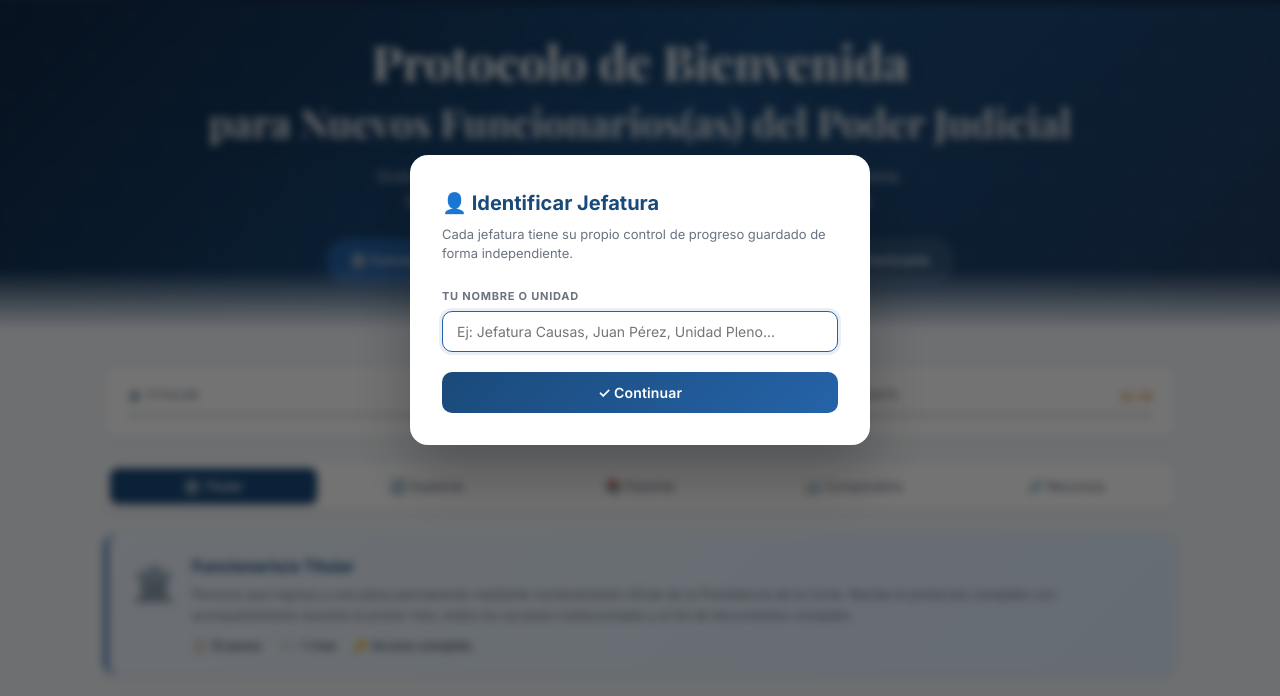
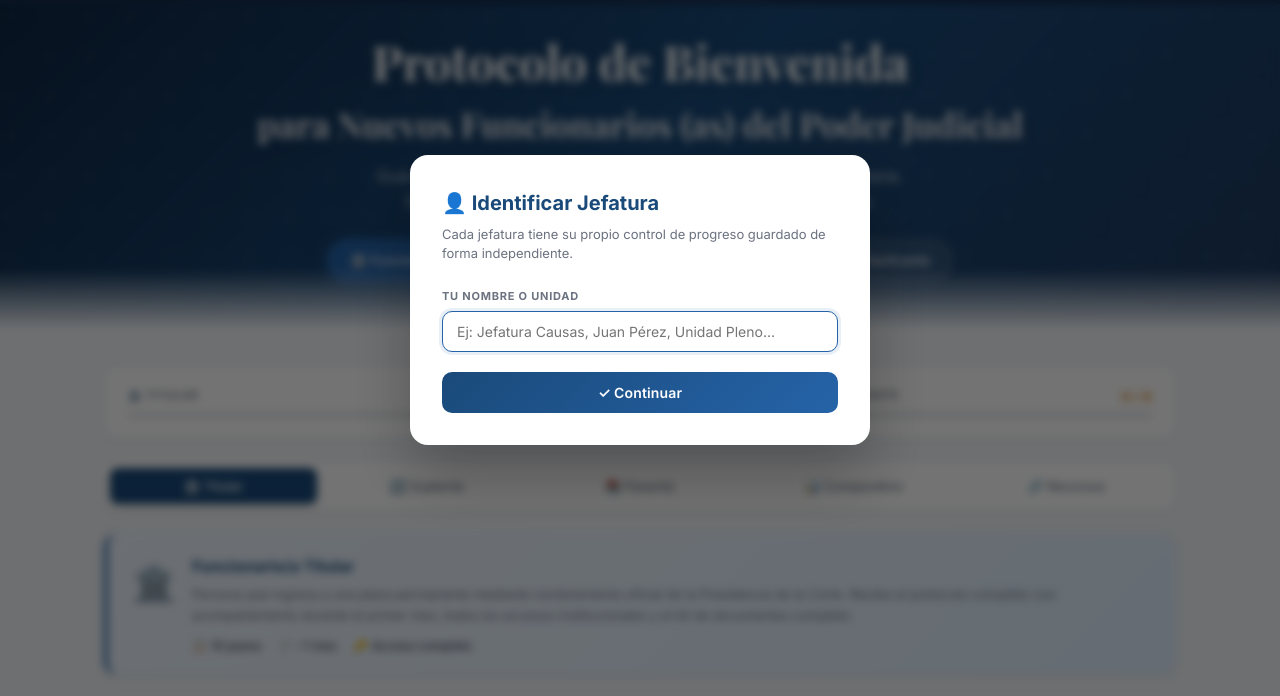
Before and after one commit to sgt-pj-ucg/Protocolo-Bienvenida, a plain HTML site: page index.html in a window 1280 px wide. Shown: the part 100-796 px from the top of the page. Drawn offline with nearby package versions, Linux system fonts and the light colour scheme.

Commit message:
Update index.html

```diff
--- a/index.html
+++ b/index.html
@@ -741,7 +741,7 @@ footer strong { color: #fff; }
 
 <!-- HERO -->
 <section class="hero">
-  <h1>Protocolo de Bienvenida<br><span style="font-size:0.82em;font-weight:500;opacity:0.9">para Nuevos Funcionarios(as) del Poder Judicial</span></h1>
+  <h1>Protocolo de Bienvenida<br><span style="font-size:0.72em;font-weight:500;opacity:0.9;white-space:nowrap">para Nuevos Funcionarios (as) del Poder Judicial</span></h1>
   <p>Guía práctica para jefaturas de la Corte de Apelaciones de La Serena. Selecciona la categoría para ver el protocolo correspondiente.</p>
   <div class="hero-cats">
     <div class="hero-cat t sel" onclick="switchTab('titular');irProtocolo()">🏛️ Funcionario/a Titular</div>
```
